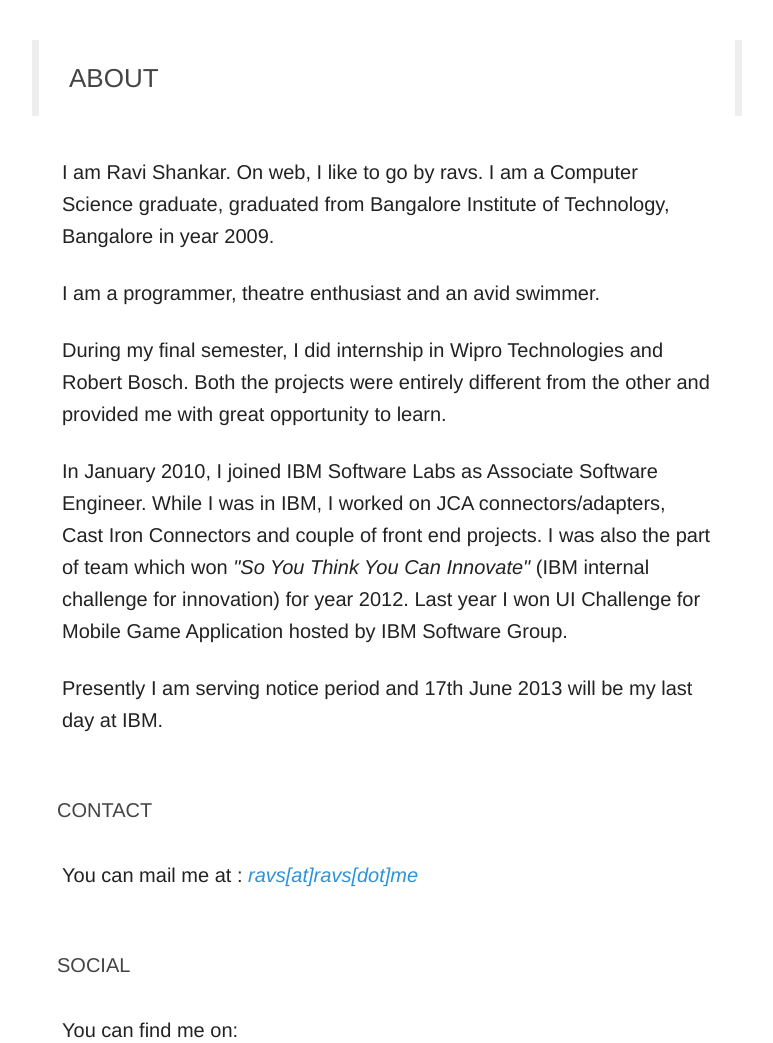
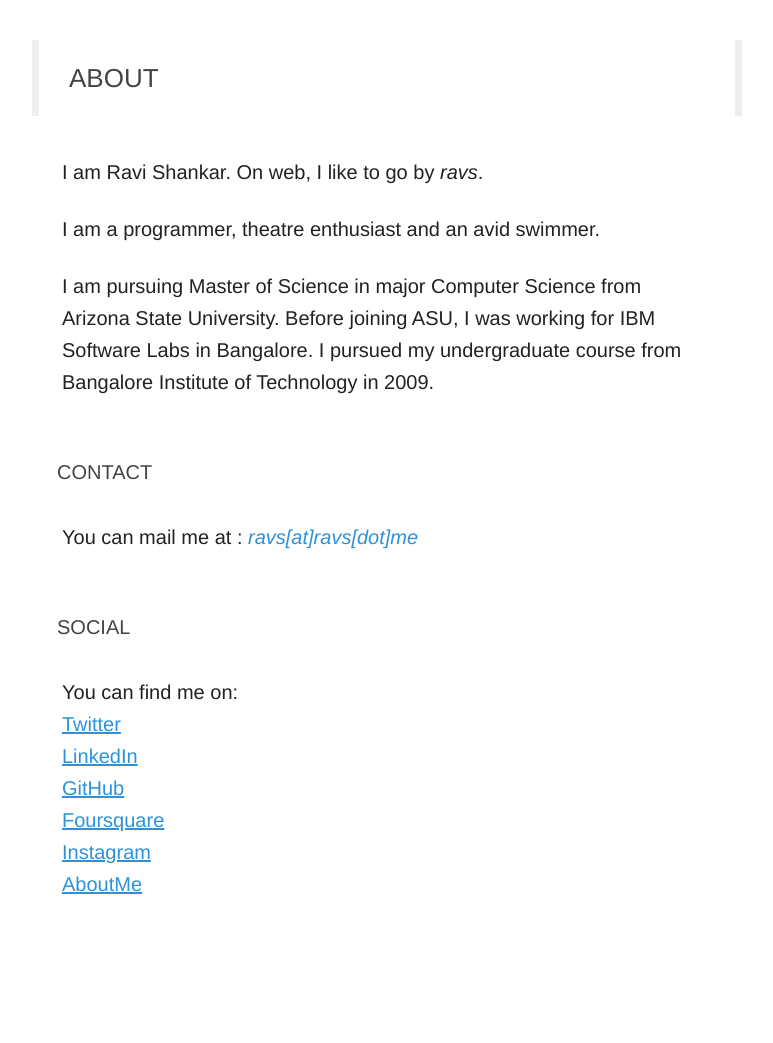
Before and after one commit to ravs/ravs.github.io, a Jekyll site: the page built from about/index.html, in a window 1280 px wide and 1400 px high. Shown: the part 357-1400 px from the top of the window, without its empty margins (253-1026 px from the left). Built offline with Jekyll 4.4.1, drawn with Linux system fonts in a browser that asks for light colours; Markdown is read by kramdown in place of the engine named in the settings.

Commit message:
About : changes
Update about page

```diff
--- a/about/index.html
+++ b/about/index.html
@@ -8,15 +8,11 @@
 
 <h1>{{ page.title }}</h1>
 
-<p>I am Ravi Shankar. On web, I like to go by ravs. I am a Computer Science graduate, graduated from Bangalore Institute of Technology, Bangalore in year 2009.</p>
+<p>I am Ravi Shankar. On web, I like to go by <i>ravs</i>.</p>
 
-<p>I am a programmer, theatre enthusiast and an avid swimmer.<p>
+<p>I am a programmer, theatre enthusiast and an avid swimmer.</p>
 
-<p>During my final semester, I did internship in Wipro Technologies and Robert Bosch. Both the projects were entirely different from the other and provided me with great opportunity to learn.<p>
-
-<p>In January 2010, I joined IBM Software Labs as Associate Software Engineer. While I was in IBM, I worked on JCA connectors/adapters, Cast Iron Connectors and couple of front end projects. I was also the part of team which won <i>"So You Think You Can Innovate"</i> (IBM internal challenge for innovation) for year 2012. Last year I won UI Challenge for Mobile Game Application hosted by IBM Software Group.</p>
-
-<p>Presently I am serving notice period and 17th June 2013 will be my last day at IBM.</p>
+<p>I am pursuing Master of Science in major Computer Science from Arizona State University. Before joining ASU, I was working for IBM Software Labs in Bangalore. I pursued my undergraduate course from Bangalore Institute of Technology in 2009.</p>
 
 <h2>Contact</h2>
 <p>You can mail me at :&nbsp<span class="mail">ravs[at]ravs[dot]me</span></p>
@@ -27,4 +23,5 @@
 <a href="http://www.linkedin.com/in/ravishankarbit">LinkedIn</a><br>
 <a href="http://github.com/ravs">GitHub</a><br>
 <a href="http://foursquare.com/ravs24">Foursquare</a><br>
+<a href="http://instagram.com/ravs_24">Instagram</a><br>
 <a href="http://about.me/ravs">AboutMe</a></p>
```
